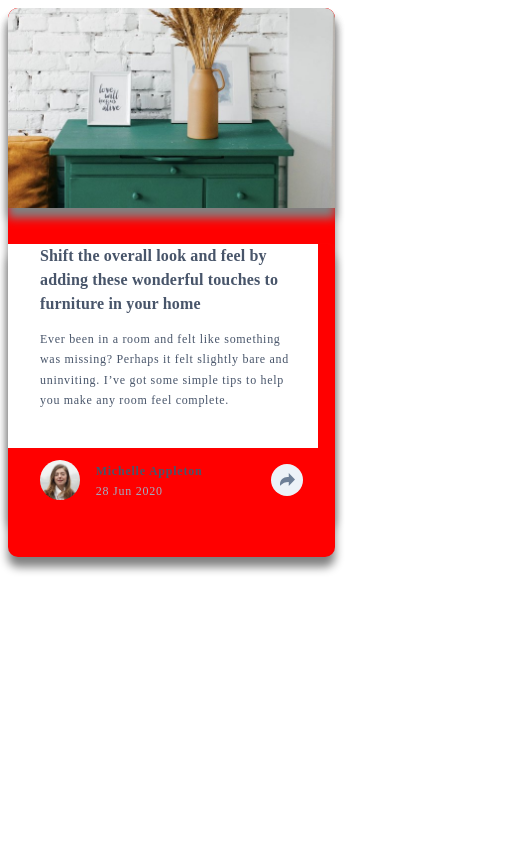
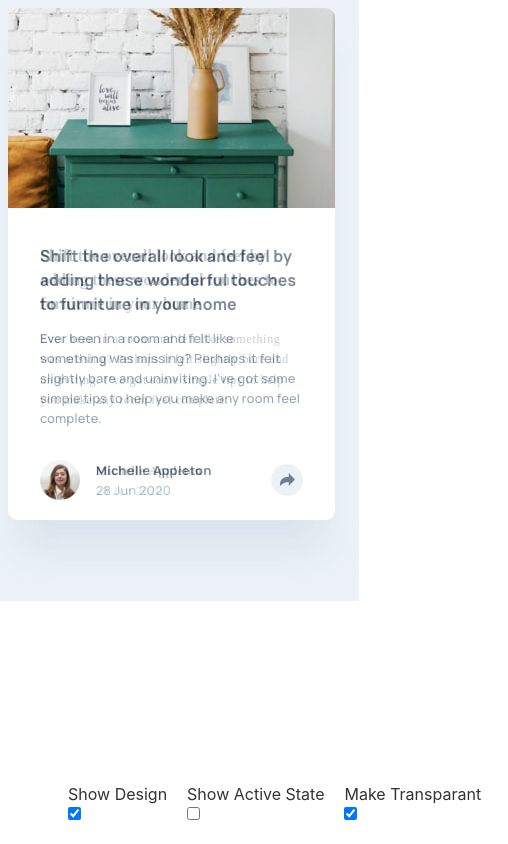
Before and after one commit to jemeneradev/frontendMentors_Challenge_Article-Preview-Component, a Svelte app: page / in a window 390 px wide. Shown: the whole page, 508 px wide, since content can reach past the window. Built offline with nearby package versions, Linux system fonts and the light colour scheme.

Commit message:
Mobile design contact dissappear correctly.

```diff
--- a/src/App.svelte
+++ b/src/App.svelte
@@ -1,18 +1,35 @@
 <script>
   import Card from "./components/Card/Card.svelte";
+
+  let showActive = false;
+  let showDesign = true;
+  let makeTransparent = true;
 </script>
 
 <style>
   .design {
     position: absolute;
     margin: 0 auto;
-    margin-top: -586px;
+    margin-top: -74px;
     margin-left: -24px;
     z-index: -10;
     /*  background-color: red; */
   }
   .design img {
     margin: 0 auto;
+  }
+  .controls {
+    position: absolute;
+    bottom: 0px;
+    width: 500px;
+  }
+  .controls ul {
+    display: flex;
+  }
+  .controls ul li {
+    list-style: none;
+    display: inline;
+    margin-left: 20px;
   }
 
   @media screen and (min-width: 1440px) {
@@ -22,18 +39,62 @@
   }
 </style>
 
+{#if showDesign === true}
+  <div class="design">
+    {#if showActive !== true}
+      <picture>
+        <source
+          media="(min-width:1440px)"
+          srcset="./design/desktop-design.jpg" />
+        <source
+          media="(max-width:1439px)"
+          srcset="./design/mobile-design.jpg" />
+        <img src="./design/mobile-design.jpg" alt="Mobile Design" />
+      </picture>
+    {:else}
+      <picture>
+        <source
+          media="(min-width:1440px)"
+          srcset="./design/desktop-active-state.jpg" />
+        <source
+          media="(max-width:1439px)"
+          srcset="./design/mobile-active-state.jpg" />
+        <img src="./design/mobile-active-state.jpg" alt="Mobile Design" />
+      </picture>
+    {/if}
+  </div>
+{/if}
+
 <main>
   <Card />
-  <div class="design">
- <!--    <picture>
-      <source media="(min-width:1440px)" srcset="./design/desktop-design.jpg" />
-      <source media="(max-width:1439px)" srcset="./design/mobile-design.jpg" />
-      <img src="./design/mobile-design.jpg" alt="Mobile Design" />
-	</picture> -->
-	<!-- <picture>
-		<source media="(min-width:1440px)" srcset="./design/desktop-active-state.jpg" />
-		<source media="(max-width:1439px)" srcset="./design/mobile-active-state.jpg" />
-		<img src="./design/mobile-active-state.jpg" alt="Mobile Design" />
-	  </picture> -->
-  </div>
 </main>
+
+<div class="controls">
+  <ul>
+    <li>
+      <label for="showDesign">Show Design</label>
+      <input
+        type="checkbox"
+        id="design-show"
+        bind:checked={showDesign}
+        name="showDesign" />
+    </li>
+
+    <li>
+      <label for="showActive">Show Active State</label>
+      <input
+        type="checkbox"
+        id="active-show"
+        bind:checked={showActive}
+        name="showActive" />
+    </li>
+    <li>
+      <label for="tranparent">Make Transparant</label>
+      <input
+        type="checkbox"
+        id="active-show"
+        bind:checked={makeTransparent}
+        name="showActive" />
+    </li>
+  </ul>
+</div>
--- a/src/components/Card/Card.svelte
+++ b/src/components/Card/Card.svelte
@@ -11,13 +11,15 @@
     width: 327px;
     height: 512px;
     border-radius: 10px;
-    background-color: red;
-    /* background-color: white; */
-    box-shadow: 0px 10px 10px grey;
-    /* opacity: 0.5; */
+    /* background-color: red; */
+    background-color: white;
+    /* box-shadow: 0px 10px 10px grey; */
+    opacity: .3;
   }
 
   .Card__banner {
+    margin: 0;
+    padding: 0;
     height: 200px;
     width: 100%;
     overflow: hidden;
@@ -33,6 +35,7 @@
     position: relative;
     width: 100%;
     height: 313px;
+    top:0px;
   }
 
   @media screen and (min-width: 1440px) {
@@ -66,13 +69,13 @@
 </style>
 
 <article class="Card">
-  <figure class="Card Card__banner">
+  <figure class="Card__banner">
     <img
       src="./images/drawers.jpg"
       alt="background: drawers with green background" />
     <!--  <figcaption>Fig.1 - Trulli, Puglia, Italy.</figcaption> -->
   </figure>
-  <div class="Card Card__Info">
+  <div class="Card__Info">
     <Description />
     <Contact />
   </div>
--- a/src/components/Card/Contact.svelte
+++ b/src/components/Card/Contact.svelte
@@ -13,7 +13,6 @@
     width: 100%;
     height: 64px;
     display: flex;
-    padding-top: 9px;
   }
 
   .Card__Info__Contact .Card__Info__Contact__User {
@@ -86,18 +85,18 @@
     /* background-color: red; */
     /* opacity: 0.3; */
     width: 100%;
-    height: 65px;
-    top: 0;
+    height: 63px;
+    top: -8px;
     left: 0;
     border-radius: 0 0 10px 10px;
     display: flex;
-    padding-top: 6px;
   }
 
   .Card__Info__Contact_SocialMedia_Links {
     width: 237px;
     display: flex;
     position: relative;
+    top:5px;
   }
   .Card__Info__Contact_SocialMedia_Links p {
     display: inline;
@@ -139,13 +138,17 @@ top: 0px; */
   }
 
   .Card__Info__Contact_SocialMedia_Action {
-    position: relative;
+    position: absolute;
     width: 90px;
     height: 48px;
-    padding-top: 7px;
-    padding-left: 26px;
+    padding-top: 7px;/*
+    padding-left: 26px; */
+    right:-26px
   }
 
+  .dissappearInMobile {
+      display: none;
+  }
   @media screen and (min-width: 1440px) {
     .Card__Info__Contact {
       height: 70px;
@@ -188,12 +191,18 @@ top: 0px; */
     .Card__Info__Contact_SocialMedia_Links ul {
       margin-top: 12px;
     }
+
+    .dissappearInMobile {
+      display: block;
+    }
+
   }
 </style>
 
 <div class="Card__Info Card__Info__Contact">
+
   <div class="Card__Info__Contact Card__Info__Contact__User">
-    <figure class="Card__Info__Contact__User Card__Info__Contact__User__Avatar">
+    <figure class="Card__Info__Contact__User Card__Info__Contact__User__Avatar" class:dissappearInMobile={showSocialMedia === true}>
       <img src="./images/avatar-michelle.jpg" alt="avatar: michelle" />
       <!--  <figcaption>Fig.1 - Trulli, Puglia, Italy.</figcaption> -->
     </figure>
--- a/src/components/Card/Description.svelte
+++ b/src/components/Card/Description.svelte
@@ -1,7 +1,7 @@
 <style>
   .Card__Info__Description {
     width: 85%;
-    height: 204px;
+    height: 249px;
     background-color: white;
 
     font-family: Manrope;
@@ -18,9 +18,10 @@
   }
 
   .Card__Info__Description h2 {
+    margin: 0;
+    padding: 0;
+    padding-top: 36px;
     color: #48556a;
-    margin-top: 36px;
-    margin-bottom: 0;
     font-size: 16px;
     width: 262px;
     line-height: 1.5em;
--- a/src/main.js
+++ b/src/main.js
@@ -1,10 +1,7 @@
 import App from './App.svelte';
 
 const app = new App({
-	target: document.body,
-	props: {
-		name: 'world'
-	}
+	target: document.body
 });
 
 export default app;
```
